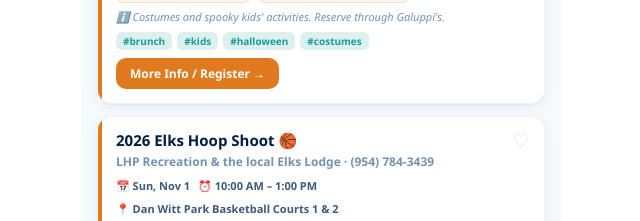
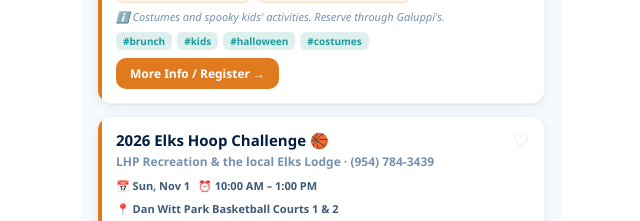
Before and after one commit to rebeccalword-lhp/lhpsocial, a React (Vite) app: page / in a window 1280 px wide. Shown: the part 10500-10721 px from the top of the page, without its empty margins (319-959 px from the left). Built offline with nearby package versions, Linux system fonts and the light colour scheme.

Commit message:
Rename to Elks Hoop Challenge to match the city calendar
Co-Authored-By: Claude Opus 5.5 <noreply@anthropic.com>
Claude-Session: https://claude.ai/code/session_01VJXqYJYqS7bhzXvmMd71s6

```diff
--- a/src/lhp-app.jsx
+++ b/src/lhp-app.jsx
@@ -367,7 +367,7 @@ const events = [
   { id: "nov-youth-pickle", title: "Youth Pickleball 🏓", org: "Dan Witt Park · (954) 784-3439", category: ["fitness", "families"], date: "Mondays · Nov 2 – 30", time: "3:30 – 5:00 PM · 5:00 – 6:30 PM", location: "Pickleball Courts 1–4, Dan Witt Park", price: "See lhp.recdesk.com", color: "#52B788", tags: ["pickleball", "youth", "fall"], note: "Two session times each Monday. Register at lhp.recdesk.com.", ages: "Youth", link: "https://lhp.recdesk.com", endDate: "2026-11-30" },
   { id: "nov-wiggles", title: "Miss Wendy's Wiggles & Giggles 🎶", org: "John Trudel Community Center · (954) 784-3439", category: ["families", "arts"], date: "Wednesdays · Nov 4, 18 & 25", time: "9:30 – 10:15 AM · 10:30 – 11:15 AM", location: "John Trudel Community Center, Room A", price: "See lhp.recdesk.com", color: "#0077B6", tags: ["toddlers", "music", "movement", "weekly"], note: "Two session times each Wednesday — pick one. Register at lhp.recdesk.com.", ages: "Toddlers", link: "https://lhp.recdesk.com", endDate: "2026-11-25" },
   // One-time November events
-  { id: "nov-hoop-shoot", title: "2026 Elks Hoop Shoot 🏀", org: "LHP Recreation & the local Elks Lodge · (954) 784-3439", category: ["families", "fitness", "community"], date: "Sun, Nov 1", time: "10:00 AM – 1:00 PM", location: "Dan Witt Park Basketball Courts 1 & 2", price: null, color: "#E07A1F", tags: ["basketball", "youth", "contest"], note: "Boys and girls in three age groups: 8–9, 10–11 and 12–13. Open to the public. Register at lhp.recdesk.com or in person at the park. A partner event of LHP Recreation and the local Elks Lodge.", ages: "Ages 8–13", link: "https://lhp.recdesk.com", endDate: "2026-11-01" },
+  { id: "nov-hoop-shoot", title: "2026 Elks Hoop Challenge 🏀", org: "LHP Recreation & the local Elks Lodge · (954) 784-3439", category: ["families", "fitness", "community"], date: "Sun, Nov 1", time: "10:00 AM – 1:00 PM", location: "Dan Witt Park Basketball Courts 1 & 2", price: null, color: "#E07A1F", tags: ["basketball", "youth", "contest"], note: "Boys and girls in three age groups: 8–9, 10–11 and 12–13. Open to the public. Register at lhp.recdesk.com or in person at the park. A partner event of LHP Recreation and the local Elks Lodge.", ages: "Ages 8–13", link: "https://lhp.recdesk.com", endDate: "2026-11-01" },
   { id: "nov-marine-life", title: "Marine Life for Seniors & Adults 🐠", org: "John Trudel Community Center · (954) 784-3439", category: ["seniors"], date: "Wed, Nov 4", time: "1:00 – 2:00 PM", location: "John Trudel Community Center, Room A", price: "See lhp.recdesk.com", color: "#00B4A6", tags: ["seniors", "presentation", "marine-life"], note: "Register at lhp.recdesk.com.", ages: "Seniors & adults", link: "https://lhp.recdesk.com", endDate: "2026-11-04" },
   { id: "nov-ornament", title: "Ceramic Ornament Painting 🎄", org: "John Trudel Community Center · (954) 784-3439", category: ["arts"], date: "Wed, Nov 4", time: "5:00 – 7:00 PM", location: "John Trudel Community Center, Room B", price: "See lhp.recdesk.com", color: "#48CAE4", tags: ["painting", "ceramics", "holiday"], note: "Register at lhp.recdesk.com.", ages: null, link: "https://lhp.recdesk.com", endDate: "2026-11-04" },
   { id: "nov-mahjong-101", title: "Mahjong 101 — Beginner Instruction 🀄", org: "John Trudel Community Center · (954) 784-3439", category: ["seniors", "social"], date: "Tue, Nov 10", time: "6:00 – 8:30 PM", location: "John Trudel Community Center, Room A", price: "See lhp.recdesk.com", color: "#00B4A6", tags: ["mahjong", "beginners", "class"], note: "Register at lhp.recdesk.com.", ages: "Adults", link: "https://lhp.recdesk.com", endDate: "2026-11-10" },
```
